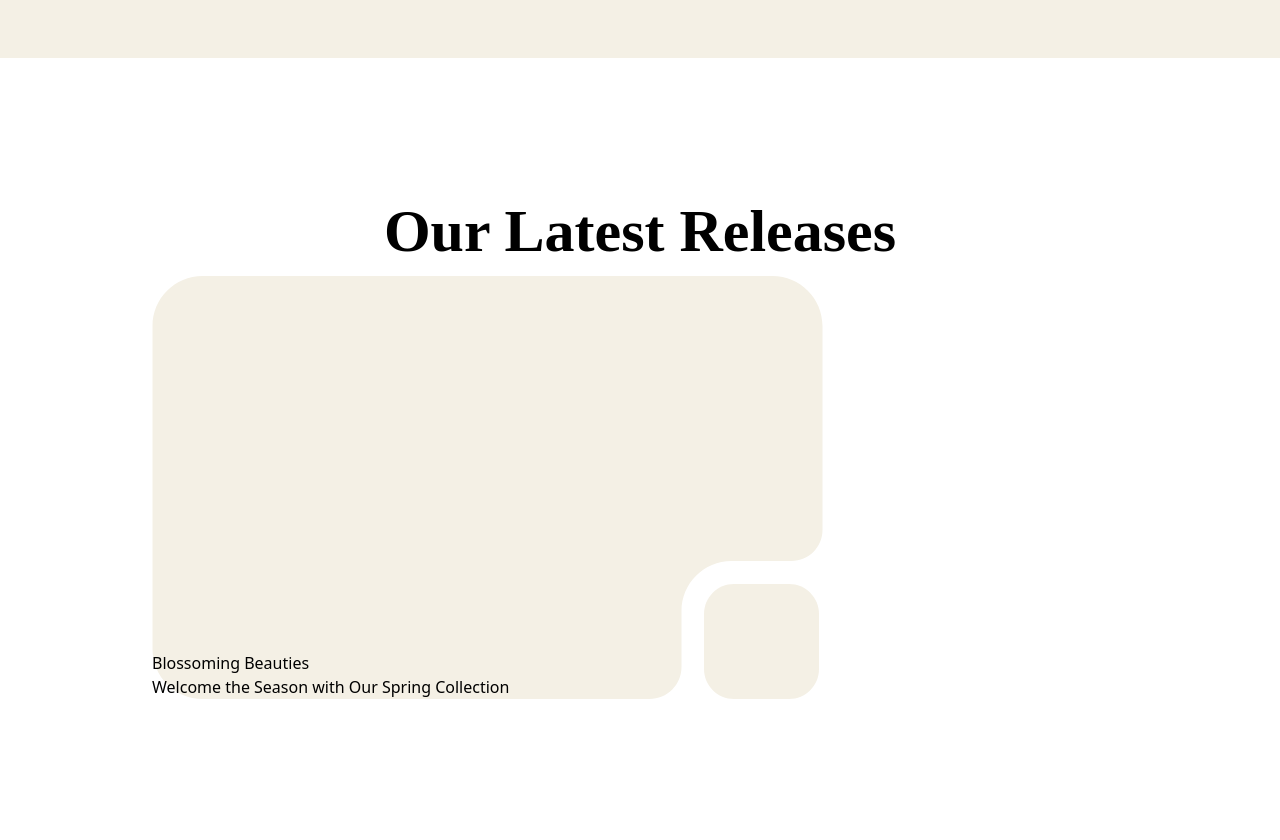
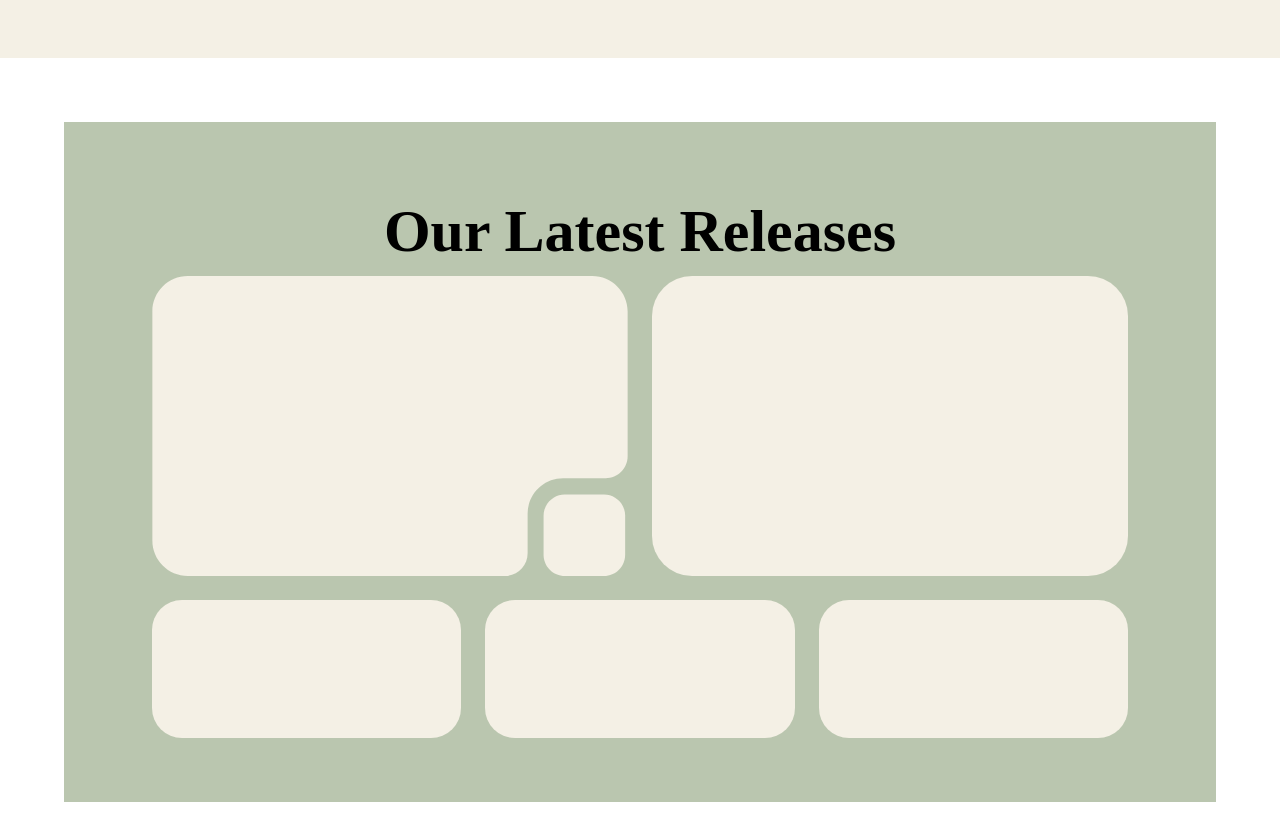
Before and after one commit to robeeds/botanic_bento, a React (Vite) app: page / in a window 1280 px wide. Shown: the part 1020-1860 px from the top of the page. Built offline with nearby package versions, Linux system fonts and the light colour scheme; a web font is replaced by a local one.

Commit message:
Added bento box design

```diff
--- a/src/components/Catalog.jsx
+++ b/src/components/Catalog.jsx
@@ -9,17 +9,25 @@ const Catalog = () => {
         <p className={`${styles.subtitle} text-center`}>Our Latest Releases</p>
 
         {/* Bento Section */}
-        <div className={`flex gap-8`}>
-          <div className={`flex flex-col relative`}>
-              <img src={card} className='w-[100%] h-[100%]' />
-              <div className='absolute bottom-0'>
-                <p className=''>Blossoming Beauties</p>
-                <p className=''>Welcome the Season with Our Spring Collection</p>
-              </div>
+        <div className='grid grid-cols-6 grid-rows-3 gap-x-6 gap-y-6'>
+          <div className='col-span-3 row-span-2'>
+            <img src={card} className='w-[100%] h-[100%]' />
           </div>
+          <div className='bg-cream col-span-3 row-span-2 rounded-[40px]'>
+
+          </div>
+          <div className='bg-cream col-span-2 row-span-1 rounded-[30px]'>
+
+          </div>
+          <div className='bg-cream col-span-2 row-span-1 rounded-[30px]'>
+
+          </div>
+          <div className='bg-cream col-span-2 row-span-1 rounded-[30px]'>
+
+          </div>
+        </div>
 
 
-        </div>
       </section>
     </div>
   )
--- a/src/index.css
+++ b/src/index.css
@@ -12,3 +12,7 @@
 .bg-radial_gradient {
     background: radial-gradient(circle at -20% -20%, #dfe4d4, #dde2d2, #d7ddcb, #ced6c1, #c4cdb6, #b8c3a9, #abb99c, #9faf8f, #94a684, #8b9f7c, #859b76, #839974);
 }
+
+.bg__green {
+    background-color: rgb(163, 179, 149, 75%);
+}
```
